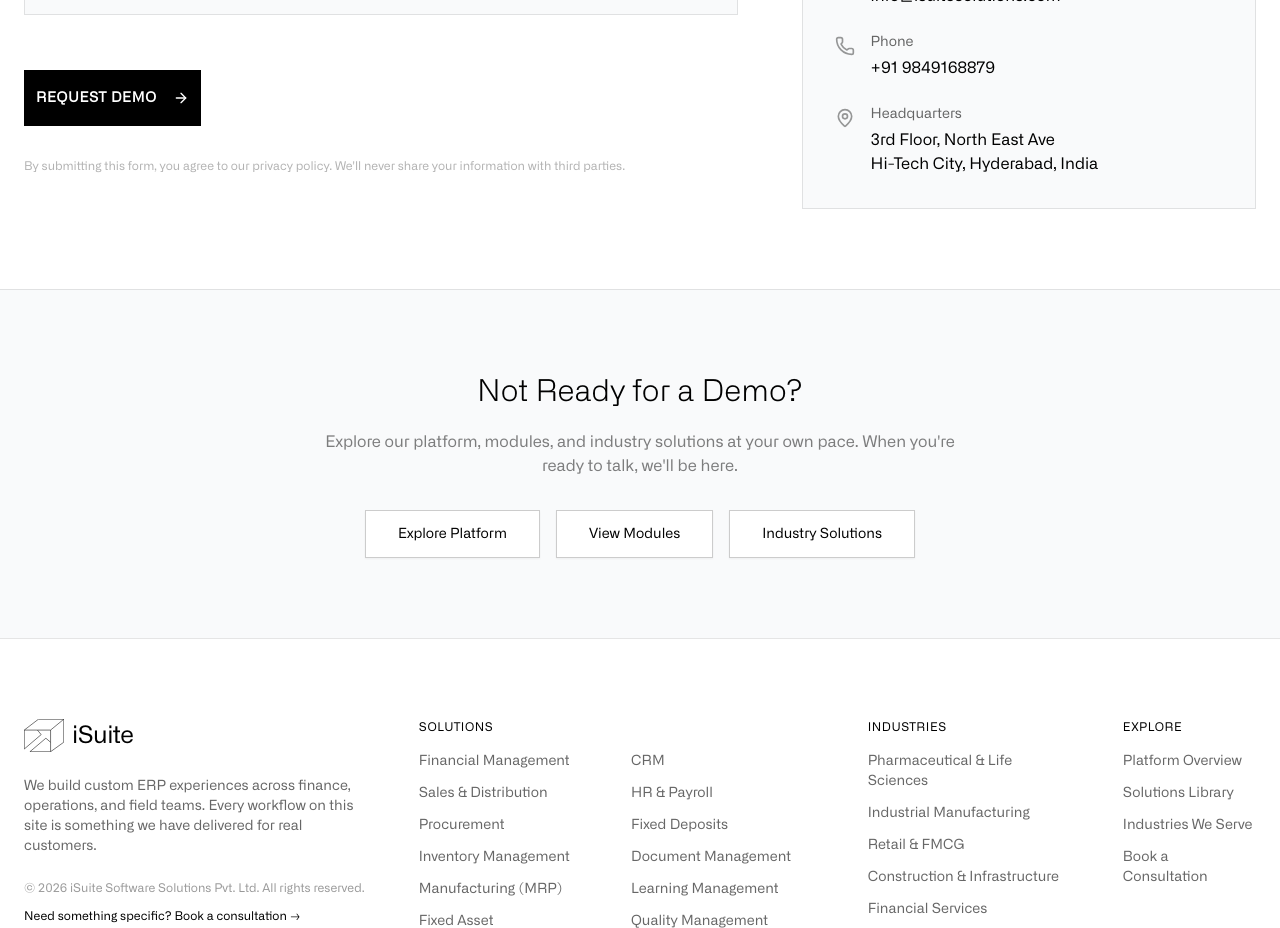
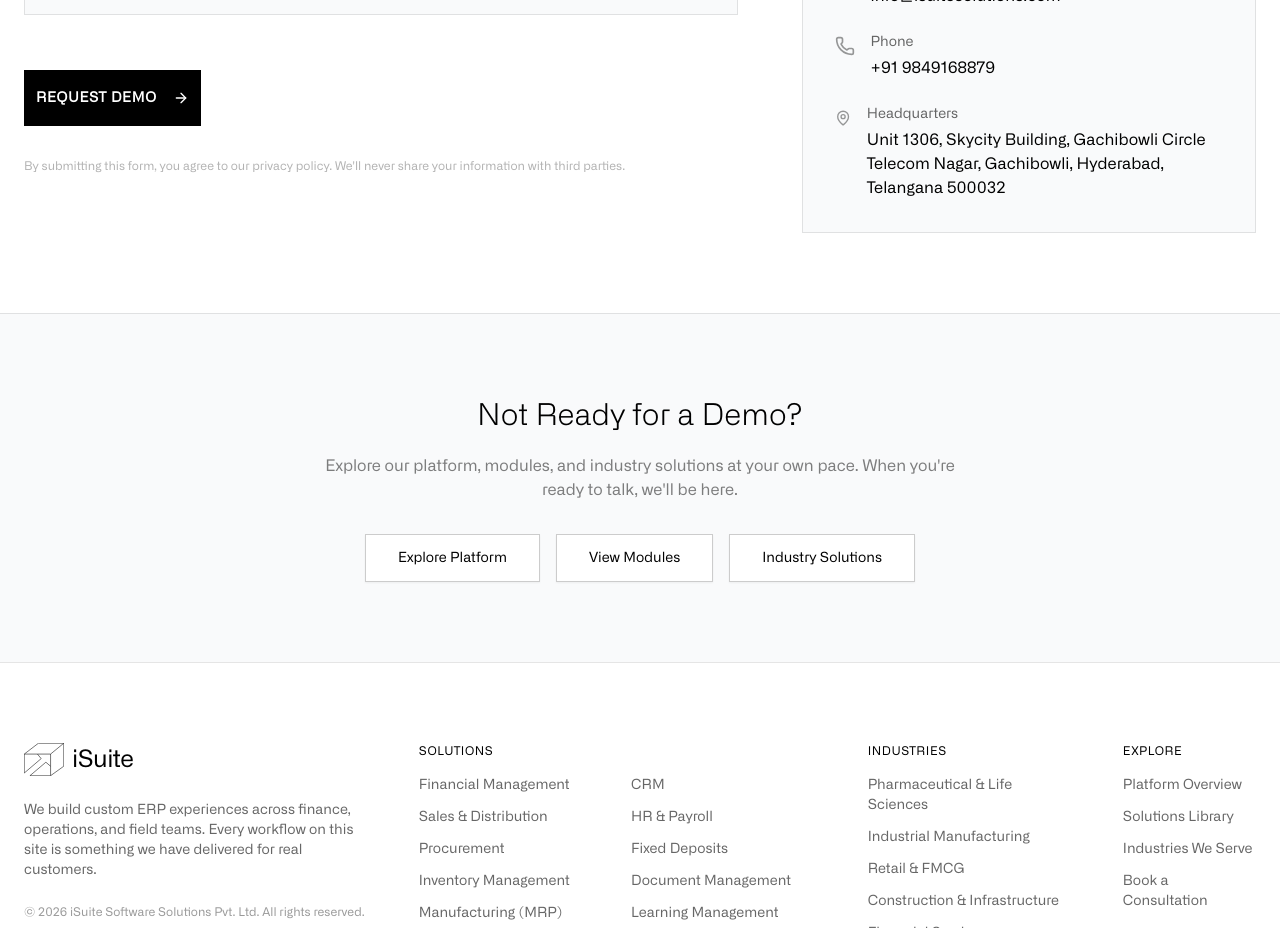
Before and after one commit to Revlord/isuite-marketing, a Next.js app: page /contact in a window 1280 px wide. Shown: the part 1300-2228 px from the top of the page. Built offline with nearby package versions, Linux system fonts and the light colour scheme; no server answers.

Commit message:
address change

```diff
--- a/app/contact/page.tsx
+++ b/app/contact/page.tsx
@@ -354,8 +354,8 @@ export default function ContactPage() {
                   <div>
                     <div className="text-black/60 text-sm mb-1">Headquarters</div>
                     <address className="text-black not-italic">
-                      3rd Floor, North East Ave<br/>
-                      Hi-Tech City, Hyderabad, India
+                      Unit 1306, Skycity Building, Gachibowli Circle<br/>
+                      Telecom Nagar, Gachibowli, Hyderabad, Telangana 500032
                     </address>
                   </div>
                 </div>
```
